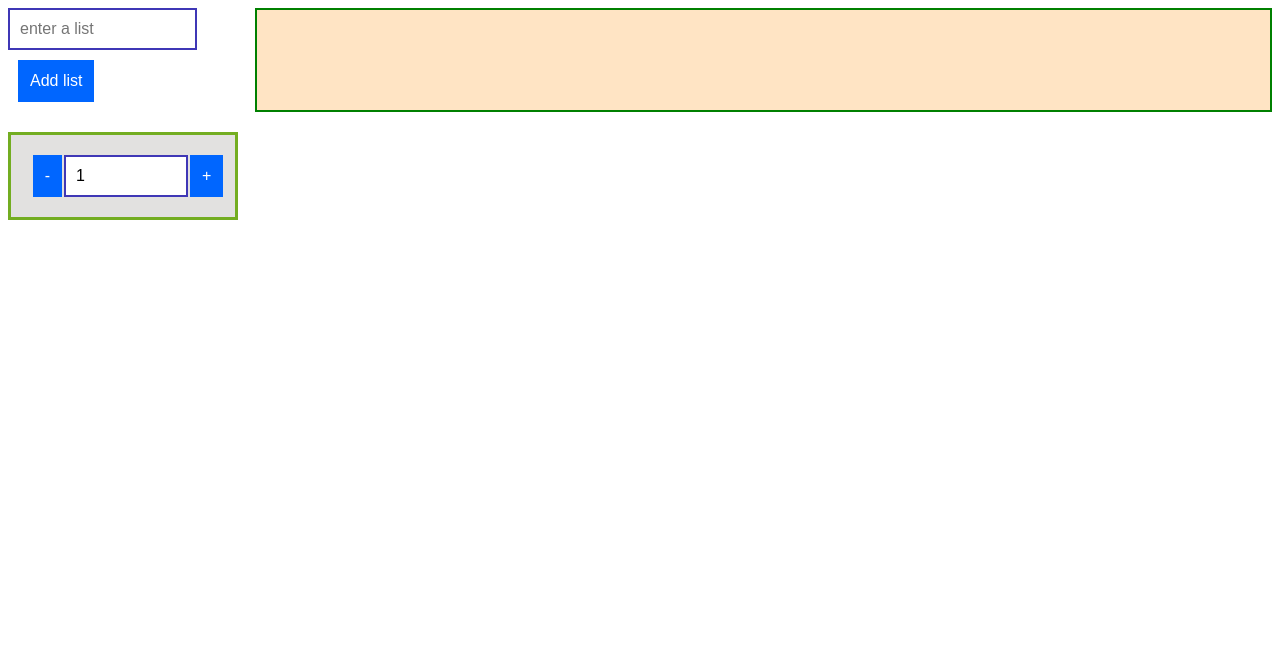
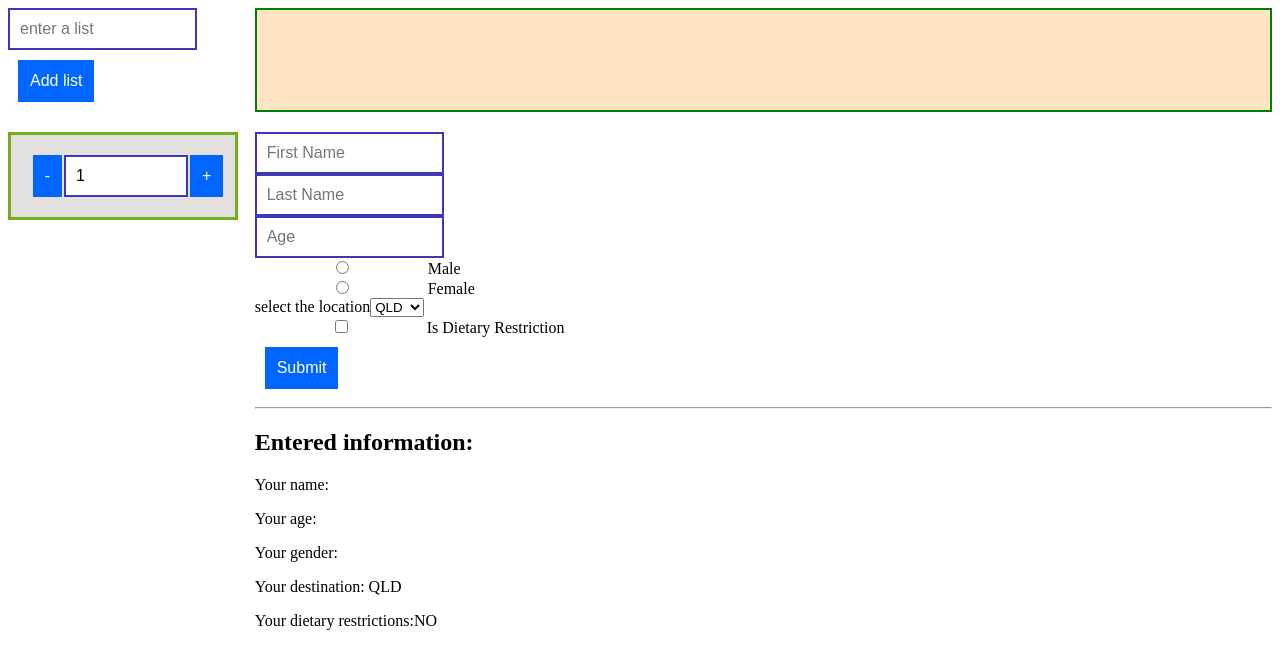
Before and after one commit to vijayakunwar/ReactFundamental, a React app: page / in a window 1280 px wide. Shown: the top 668 px of the page. Built offline with nearby package versions, Linux system fonts and the light colour scheme.

Commit message:
added simpel form with checkbox,option and radio

```diff
--- a/src/App.js
+++ b/src/App.js
@@ -4,6 +4,7 @@ import TodoList from "./TodoList"
 import "./mystyle.css"
 
 import QuantitySelector from "./quantity/QuantitySelector"
+import SimpleForm from "./Form/SimpleForm"
 
 class  App extends React.Component{
 
@@ -36,6 +37,10 @@ class  App extends React.Component{
                 />
                 <div>
                     <QuantitySelector/>
+                </div>
+
+                <div>
+                    <SimpleForm/>
                 </div>
 
 
--- /dev/null
+++ b/src/Form/SimpleForm.js
@@ -0,0 +1,129 @@
+import React, {Component} from "react"
+
+/**
+ * Challenge: Wire up the partially-finished travel form so that it works!
+ * Remember to use the concept of controlled forms
+ * https://reactjs.org/docs/forms.html
+ *
+ * All information should be populating the text below the form in real-time
+ * as you're filling it out
+ *
+ * This exercise is adapted from the V School curriculum on vanilla JS forms:
+ * https://coursework.vschool.io/travel-form/
+ *
+ * All of our challenges and learning resources are open for the public
+ * to play around with and learn from at https://coursework.vschool.io
+ */
+
+class SimpleForm extends Component {
+    constructor() {
+        super()
+        this.state = {
+            firstName: '',
+            lastName: '',
+            Age: '',
+            gender: '',
+            location:'QLD',
+            isDietaryRestriction: false
+        }
+        this.handleChange = this.handleChange.bind(this)
+    }
+
+    handleChange(event){
+            const{ name,value,type,checked } = event.target
+           //without using checkbox
+          // this.setState({ [name]:value })
+           //after using checkbox need to use this
+           type === "checkbox"?this.setState({[name]:checked}): this.setState({ [name]:value })
+    }
+
+
+    render() {
+        return (
+            <main>
+                <form >
+                    <input
+                        name ="firstName"
+                        placeholder="First Name"
+                        type="text"
+                        value ={this.state.firstName}
+                        onChange ={this.handleChange}/><br />
+
+                    <input
+                        placeholder="Last Name"
+                        name="lastName"
+                        type="text"
+                        value = {this.state.lastName}
+                        onChange ={this.handleChange}/><br />
+
+                    <input
+                        placeholder="Age"
+                        name="Age"
+                        type="text"
+                        value ={this.state.Age}
+                        onChange={this.handleChange} /><br />
+
+                    {/* Create radio buttons for gender here */}
+                    <input
+                        type="radio"
+                        name="gender"
+                        value="male"
+                        checked={this.state.gender ==="male"}
+                        onChange={this.handleChange}
+                    />Male
+                    <br />
+                    <input
+                        type="radio"
+                        name="gender"
+                        value="female"
+                        checked={this.state.gender==="female"}
+                        onChange={this.handleChange}
+                    />Female
+
+                    {/* Create select box for location here */}
+                    <br />
+                    <label>select the location</label>
+                        <select
+                            value={this.state.lastName}
+                            onChange={this.handleChange}
+                            name ="location"
+                        >
+                            <option value ="QLD">QLD</option>
+                            <option value ="NSW">NSW</option>
+                            <option value ="VIC">VIC</option>
+                            <option value ="TAS">TAS</option>
+                            <option value ="ACT">ACT</option>
+                            <option value ="WA">WA</option>
+                            <option value ="SA">SA</option>
+                            <option value ="NT">NT</option>
+                        </select>
+
+                    {/* Create check boxes for dietary restrictions here */}
+                    <br />
+                    <input
+                        type="checkbox"
+                        name="isDietaryRestriction"
+                        checked={this.state.isDietaryRestriction}
+                        onChange={this.handleChange}
+                    />Is Dietary Restriction
+                    <br />
+
+
+                    <button>Submit</button>
+                </form>
+                <hr />
+                <h2>Entered information:</h2>
+                <p>Your name: {this.state.firstName} {this.state.lastName/* First and last name here */}</p>
+                <p>Your age: {this.state.Age/* Age here */}</p>
+                <p>Your gender: {this.state.gender/* Gender here */}</p>
+                <p>Your destination: {this.state.location/* Destination here */}</p>
+                <p>
+                    Your dietary restrictions:
+                    {this.state.isDietaryRestriction? "YES": "NO"/* Dietary restrictions here, comma separated */}
+                </p>
+            </main>
+        )
+    }
+}
+
+export default SimpleForm
```
